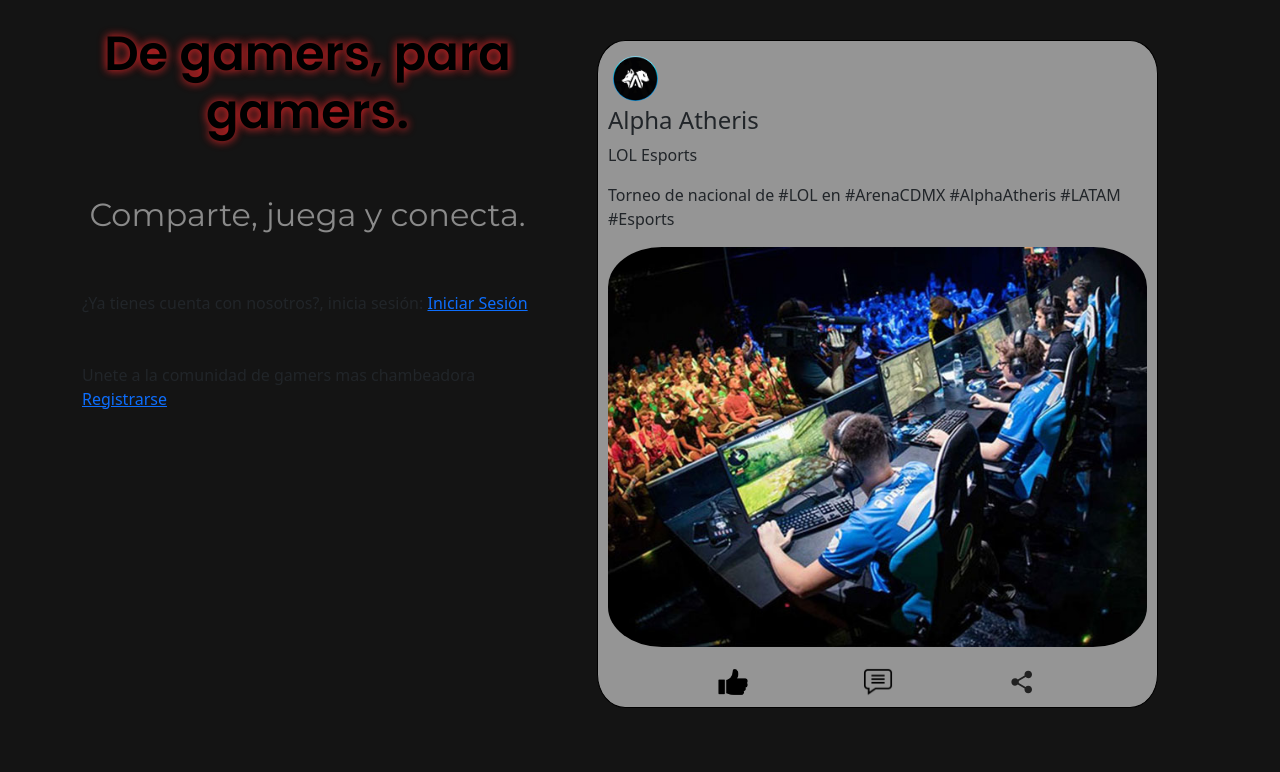
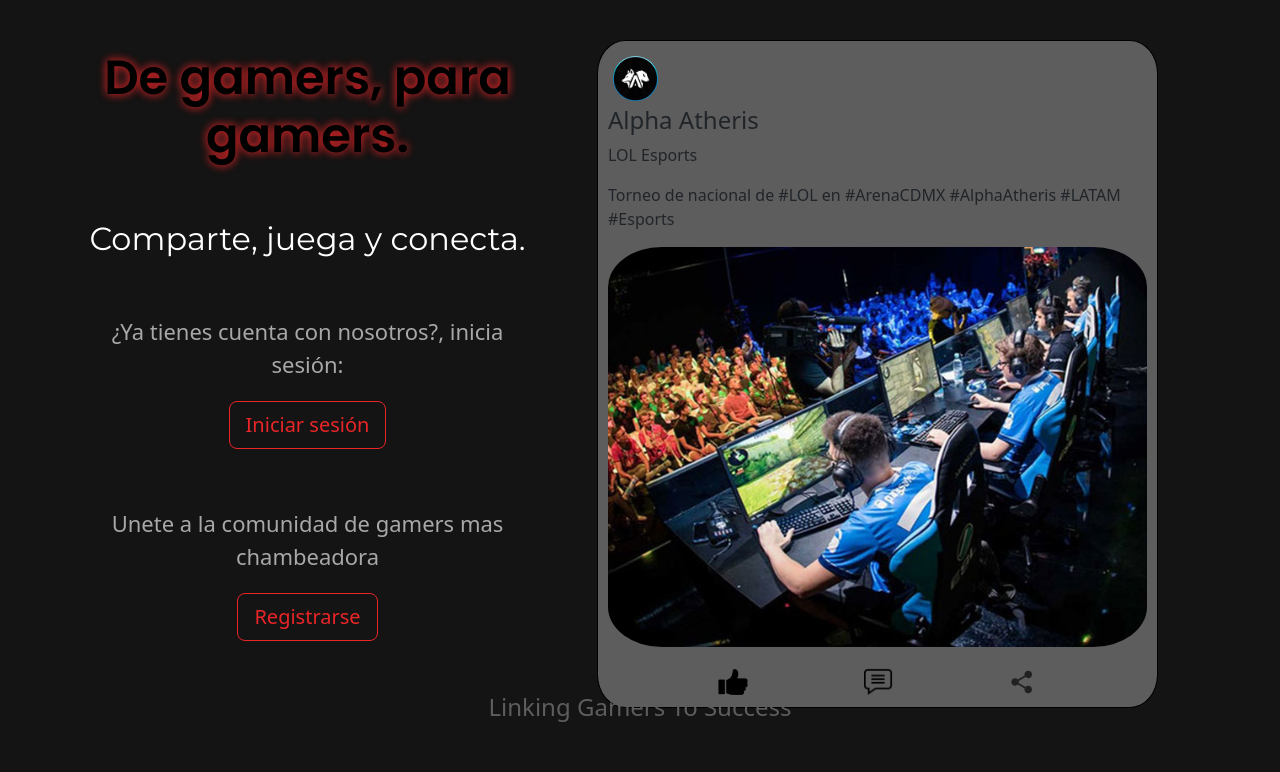
Before and after one commit to FelipeMG-16/LinkGameIn, a PHP site: page / in a window 1280 px wide. Shown: the part 55-827 px from the top of the page. Before the commit the page ends 763 px from the top, so only its background shows below. Run offline with PHP 8.4, Linux system fonts and the light colour scheme.

Commit message:
landing page

```diff
--- a/assets/styles/Landing.css
+++ b/assets/styles/Landing.css
@@ -118,7 +118,7 @@ body {
     font-size: 2rem;
     font-family: 'Montserrat';
     font-weight: 450;
-    color: #8a8a8a;
+    color: #ffffff;
     text-align: center;
 }
 
@@ -159,7 +159,7 @@ body {
     margin: 0 auto;
     margin-top: 50px;
     /* Centra las tarjetas horizontalmente */
-    background-color: #a8a8a8e0;
+    background-color: #5d5d5d;
     border-color: black;
     padding: 10px;
     border-radius: 5%;
@@ -219,3 +219,63 @@ body {
     font-weight: bold;
 
 }
+
+
+
+
+/* Estilo para los textos en la clase "log" */
+.log {
+    color: #a8a8a8; /* Texto negro */
+    font-size: 22px; /* Tamaño de fuente */
+    margin-bottom: 10px; /* Espaciado inferior */
+    text-align: center;
+}
+
+/* Estilo para los enlaces dentro de la clase "log" */
+.log a {
+    color: #e4252846; /* Texto rojo para los enlaces */
+    margin-left: 5px; /* Espaciado izquierdo entre el texto y el enlace */
+}
+
+/* Estilo para los enlaces activos dentro de la clase "log" */
+.log a:hover {
+    color: #e42527; /* Cambio de color a blanco cuando se pasa el ratón por encima */
+}
+
+
+
+/* Contenedor principal del texto final */
+.linking {
+    text-align: center;
+    color: #5d5d5d;
+    font-size: x-large;
+    position: fixed;
+    bottom: 10px; /* vertical */
+    left: 50%; /* Centra horizontalmente el texto */
+    transform: translateX(-50%); /* Centra horizontalmente el texto */
+    padding: 10px;
+}
+
+
+
+
+.btn-outline-danger {
+    --bs-btn-color: #ea2527;
+    --bs-btn-border-color: #ea2527;
+    --bs-btn-hover-color: #fff;
+    --bs-btn-hover-bg: #ea2527;
+    --bs-btn-hover-border-color: #ea2527;
+    --bs-btn-focus-shadow-rgb: 220, 53, 69;
+    --bs-btn-active-color: #fff;
+    --bs-btn-active-bg: #ea2527;
+    --bs-btn-active-border-color: #ea2527;
+    --bs-btn-active-shadow: inset 0 3px 5px rgba(0, 0, 0, 0.125);
+    --bs-btn-disabled-color: #ea2527;
+    --bs-btn-disabled-bg: transparent;
+    --bs-btn-disabled-border-color: #ea2527;
+    --bs-gradient: none;
+}
+
+#button-register {
+    margin-top: 20px;
+}
--- a/index.html
+++ b/index.html
@@ -34,21 +34,23 @@
 
     <div class="container">
         <div class="row">
-            <div class="col-5">
+            <div class="col-5"> <br>
                 <h3 class="gamers">De gamers, para gamers.</h3> <br> <br>
                 <h5 class="subtitle">Comparte, juega y conecta.</h5>
                 <br>
                 <br>
-                <div>
-                    <div>¿Ya tienes cuenta con nosotros?, inicia sesión:
-                        <a href="./pages/login.html">Iniciar Sesión</a>
-                    </div>
-                    <br>
-                    <br>
-                    <div> Unete a la comunidad de gamers mas chambeadora
-                        <a href="./pages/registrarUsuario.html">Registrarse</a>
-                    </div>
+
+                <div class="log">¿Ya tienes cuenta con nosotros?, inicia sesión:
+                    <br> <button type="submit" id="button-register" class="btn btn-outline-danger btn-lg">Iniciar
+                        sesión</button>
                 </div>
+                <br>
+                <br>
+                <div class="log"> Unete a la comunidad de gamers mas chambeadora
+                    <br> <button type="submit" id="button-register"
+                        class="btn btn-outline-danger  btn-lg">Registrarse</button>
+                </div>
+
             </div>
 
             <div class="col-7">
@@ -134,6 +136,14 @@
             </div> <!--cierre columna-->
         </div> <!--cierre row-->
     </div> <!--cierre container-->
+
+    <br>
+    <div class="linking">
+        Linking Gamers To Success
+    </div>
+
+
+
 
     <script src="./assets/scripts/landing.js"></script>
 
```
